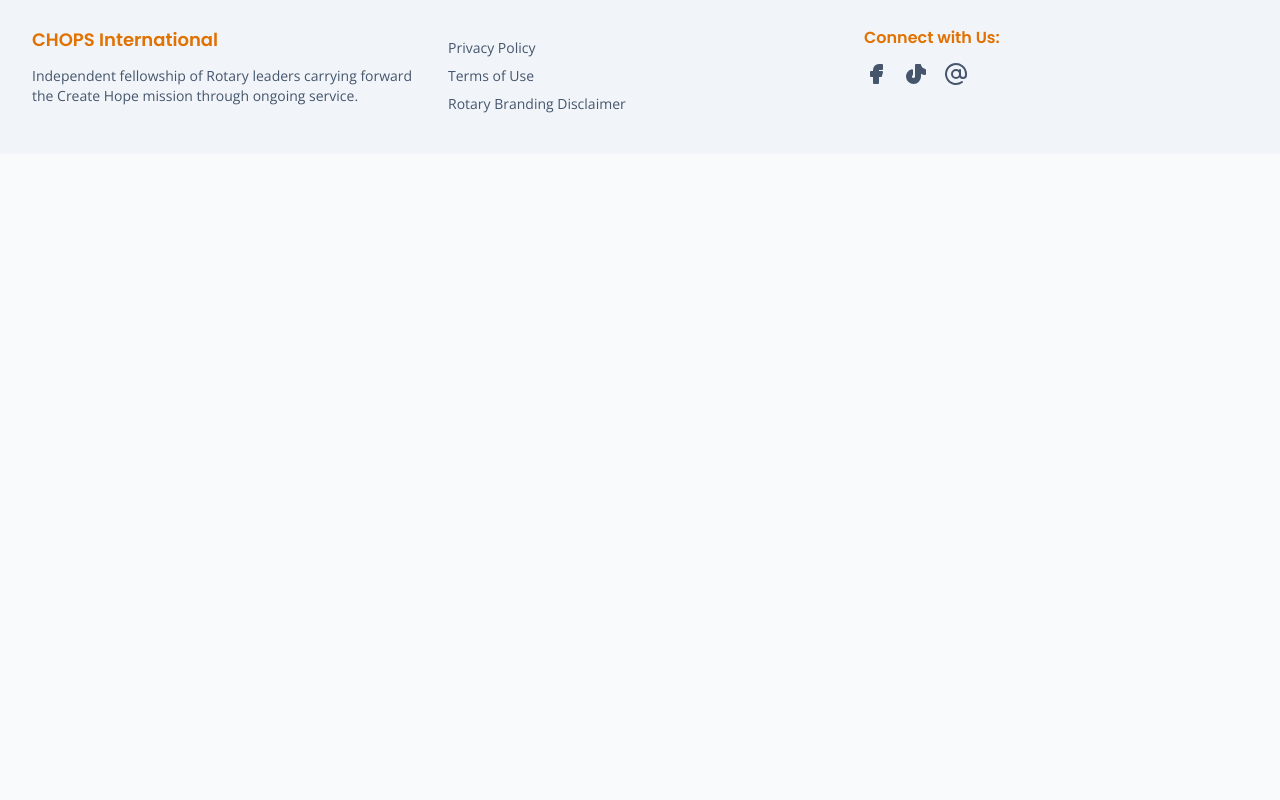
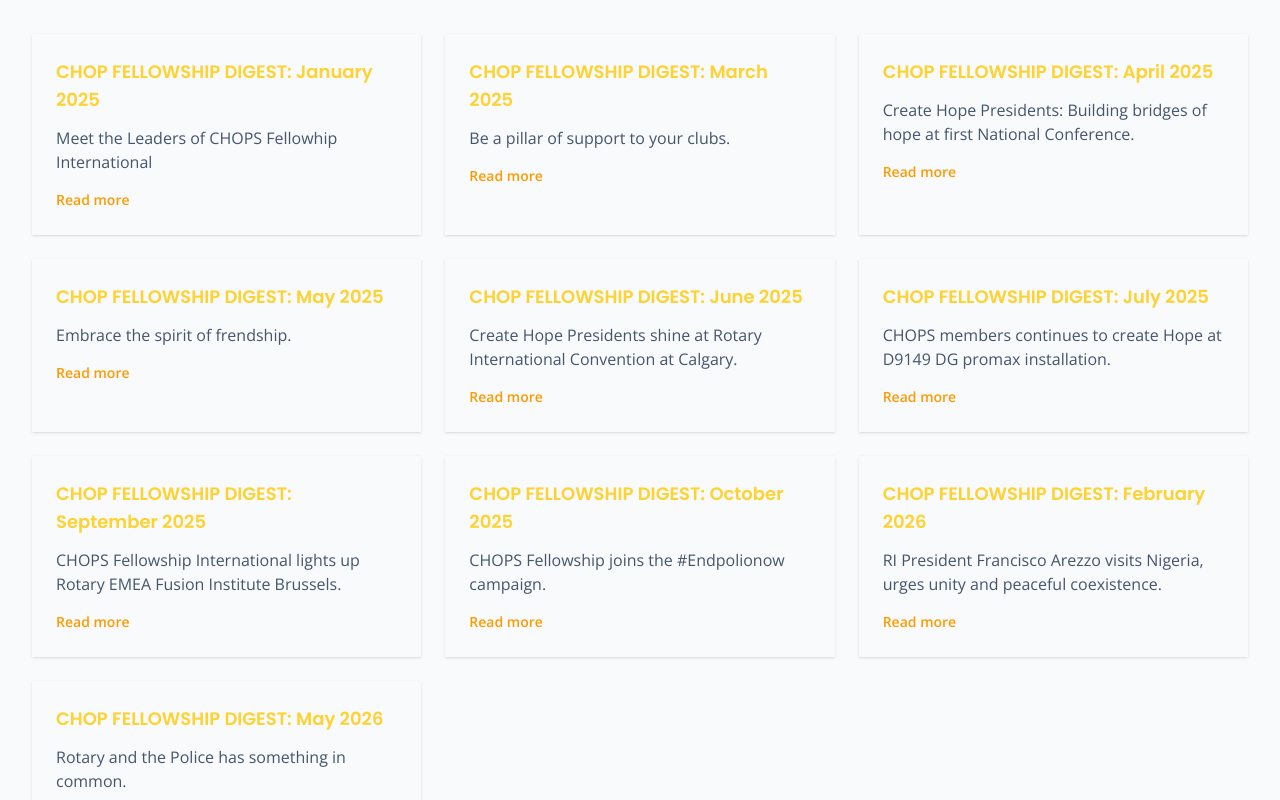
Before and after one commit to Saate-E/chops, a React (Vite) app: page /digest in a window 1280 px wide. Shown: the part 460-1260 px from the top of the page. Before the commit the page ends 800 px from the top, so only its background shows below. Built offline with nearby package versions, Linux system fonts and the light colour scheme.

Commit message:
digest update

```diff
--- a/src/content.js
+++ b/src/content.js
@@ -30,7 +30,7 @@ export const navItems = [
   { to: "/membership", label: "Membership" },
   { to: "/news", label: "News" },
   { to: "/gallery", label: "Gallery" },
-  { to: "/blog", label: "Blog" },
+  { to: "/digest", label: "Digest" },
   { to: "/partners", label: "Partners" },
   { to: "/contact", label: "Contact" },
 ];
@@ -52,12 +52,12 @@ export const pillars = [
 
 export const updates = [
   {
-    title: "Regional Reunions 2025",
-    text: "Reconnect with fellow CHOPS members through regional gatherings that blend fellowship and service planning.",
+    title: "International and Regional Reunions",
+    text: "Reconnect with fellow CHOPS members through international and regional gatherings that blend fellowship and service planning.",
   },
   {
-    title: "Polio Plus Momentum",
-    text: "Track CHOPS contributions and partner efforts as we continue supporting global polio eradication goals.",
+    title: "Chops National and International Conventions",
+    text: "To reconnect with CHOP members and share updates on our fellowship's growth and impact, we will be hosting national and international conventions. These events will provide opportunities for networking, collaboration, and celebration of our collective achievements.",
   },
   {
     title: "Service Beyond Terms",
@@ -167,20 +167,60 @@ export const projects = [
   },
 ];
 
-export const blogs = [
+export const digest = [
   {
-    title: "Leadership Reflections from the Create Hope Year",
-    snippet:
-      "CHOPS members share what they learned leading through a pivotal year of global recovery.",
+    title: "CHOP FELLOWSHIP DIGEST: January 2025",
+    snippet: "Meet the Leaders of CHOPS Fellowhip International",
+    link: "https://eu.wps.com/cms/docs/d/cbRadtfk3Z5XFIlx",
   },
   {
-    title: "Stories of Lives Transformed by Rotary Projects",
-    snippet:
-      "First-hand accounts highlight how fellowship-led action continues to shape communities.",
+    title: "CHOP FELLOWSHIP DIGEST: March 2025",
+    snippet: "Be a pillar of support to your clubs.",
+    link: "https://eu.wps.com/cms/docs/d/cbRadhKC9kVwaeQv",
   },
   {
-    title: "Mental Health and Community Resilience Insights",
+    title: "CHOP FELLOWSHIP DIGEST: April 2025",
     snippet:
-      "Expert perspectives on practical ways to build resilient and compassionate support systems.",
+      "Create Hope Presidents: Building bridges of hope at first National Conference.",
+    link: "https://eu.wps.com/cms/docs/d/cbRadf1iZuSeF8Qc",
+  },
+  {
+    title: "CHOP FELLOWSHIP DIGEST: May 2025",
+    snippet: "Embrace the spirit of frendship.",
+    link: "https://eu.wps.com/cms/docs/d/cbRadijWcl5zpIYL",
+  },
+  {
+    title: "CHOP FELLOWSHIP DIGEST: June 2025",
+    snippet:
+      "Create Hope Presidents shine at Rotary International Convention at Calgary.",
+    link: "https://eu.wps.com/cms/docs/d/cbRadqMWeRd0QHpr",
+  },
+  {
+    title: "CHOP FELLOWSHIP DIGEST: July 2025",
+    snippet:
+      "CHOPS members continues to create Hope at D9149 DG promax installation.",
+    link: "https://eu.wps.com/cms/docs/d/cbRadbvlglrA8CYS",
+  },
+  {
+    title: "CHOP FELLOWSHIP DIGEST: September 2025",
+    snippet:
+      "CHOPS Fellowship International lights up Rotary EMEA Fusion Institute Brussels.",
+    link: "https://eu.wps.com/cms/docs/d/cbRadoKXvONl1PDb",
+  },
+  {
+    title: "CHOP FELLOWSHIP DIGEST: October 2025",
+    snippet: "CHOPS Fellowship joins the #Endpolionow campaign.",
+    link: "https://eu.wps.com/cms/docs/d/cbRadpyI3bJiMvya",
+  },
+  {
+    title: "CHOP FELLOWSHIP DIGEST: February 2026",
+    snippet:
+      "RI President Francisco Arezzo visits Nigeria, urges unity and peaceful coexistence.",
+    link: "https://eu.wps.com/cms/docs/d/cbRadqsEc7jZjsSm",
+  },
+  {
+    title: "CHOP FELLOWSHIP DIGEST: May 2026",
+    snippet: "Rotary and the Police has something in common.",
+    link: "https://eu.wps.com/cms/docs/d/cbRadcgCsoSj5y3l",
   },
 ];
--- a/src/pages/BlogPage.jsx
+++ b/src/pages/DigestPage.jsx
@@ -1,8 +1,9 @@
 import PageHero from "../components/PageHero";
-import { blogs } from "../content";
+import { digest } from "../content";
 import hero from "../assets/gallery3.jpg";
+import { Link } from "react-router-dom";
 
-export default function BlogPage() {
+export default function DigestPage() {
   return (
     <>
       <PageHero
@@ -12,21 +13,18 @@ export default function BlogPage() {
       />
       <section className="section-shell">
         <div className="grid gap-6 md:grid-cols-2 xl:grid-cols-3">
-          {blogs.map((post) => (
-            <article
-              key={post.title}
-              className="rounded-2xl border border-slate-200 bg-white p-6 shadow-sm"
-            >
+          {digest.map((post) => (
+            <article key={post.title} className=" p-6 shadow-sm">
               <h3 className="text-lg font-semibold text-amber-300">
                 {post.title}
               </h3>
               <p className="mt-3 text-slate-600">{post.snippet}</p>
-              <button
-                type="button"
-                className="mt-4 text-sm font-semibold text-amber-300"
+              <Link
+                to={post.link}
+                className="mt-4 inline-block text-sm font-semibold text-amber-500"
               >
                 Read more
-              </button>
+              </Link>
             </article>
           ))}
         </div>
--- a/src/pages/HomePage.jsx
+++ b/src/pages/HomePage.jsx
@@ -1,6 +1,6 @@
 import { Link } from "react-router-dom";
 import PageHero from "../components/PageHero";
-import { blogs, gallery, pillars, projects, updates } from "../content";
+import { digest, gallery, pillars, projects, updates } from "../content";
 import hero1 from "../assets/hero.jpg";
 import hero2 from "../assets/hero2.jpg";
 import hero3 from "../assets/hero3.jpg";
@@ -281,10 +281,10 @@ export default function HomePage() {
       </section>
 
       <section className="section-shell bg-slate-100">
-        <p className="section-kicker">Recent Blog Posts</p>
+        <p className="section-kicker">Recent Digest Posts</p>
         <h2 className="section-title">CHOPS Fellowship Digest highlights</h2>
         <div className="mt-8 grid gap-6 md:grid-cols-2 xl:grid-cols-3">
-          {blogs.map((post) => (
+          {digest.slice(0, 3).map((post) => (
             <article
               key={post.title}
               className="rounded-2xl border border-slate-200 bg-white p-6 shadow-sm"
@@ -294,13 +294,21 @@ export default function HomePage() {
               </h3>
               <p className="mt-3 text-slate-600">{post.snippet}</p>
               <Link
-                to="/blog"
+                to={post.link}
                 className="mt-4 inline-block text-sm font-semibold text-amber-500"
               >
                 Read more
               </Link>
             </article>
           ))}
+          <div className="mt-6 text-left">
+            <Link
+              to="/digest"
+              className="inline-block font-semibold text-slate-900 hover:text-amber-500"
+            >
+              See More ......
+            </Link>
+          </div>
         </div>
       </section>
 
```
Also changed, not shown: src/App.jsx (+29 -25 lines).
